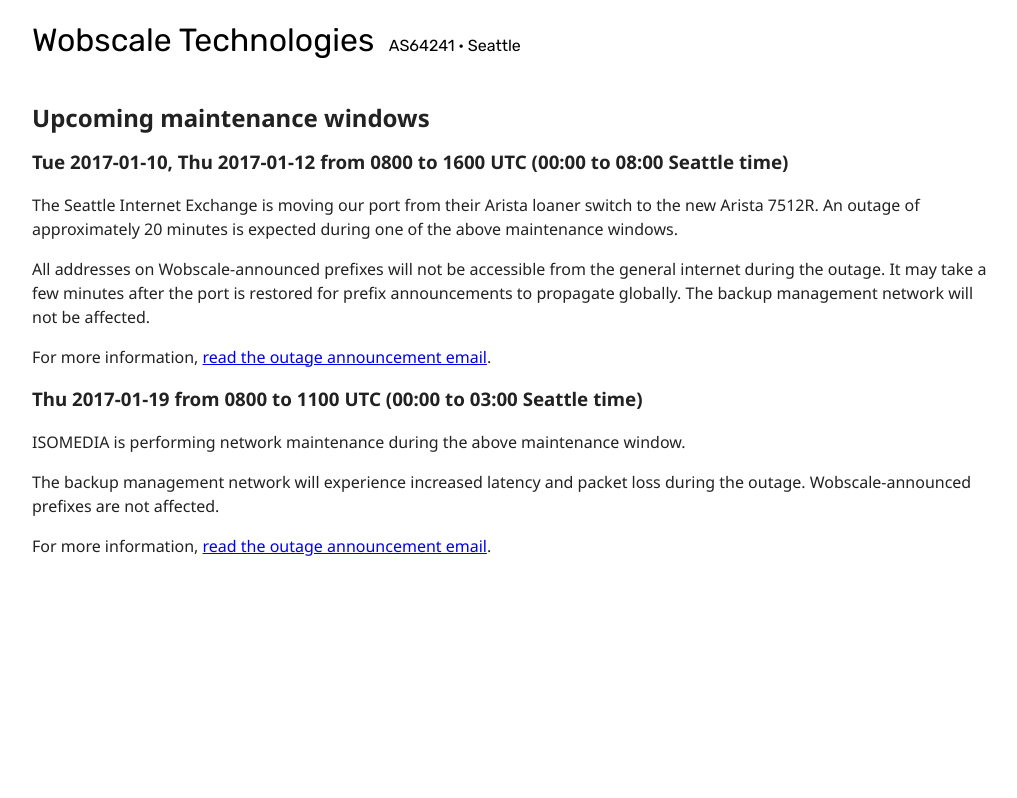
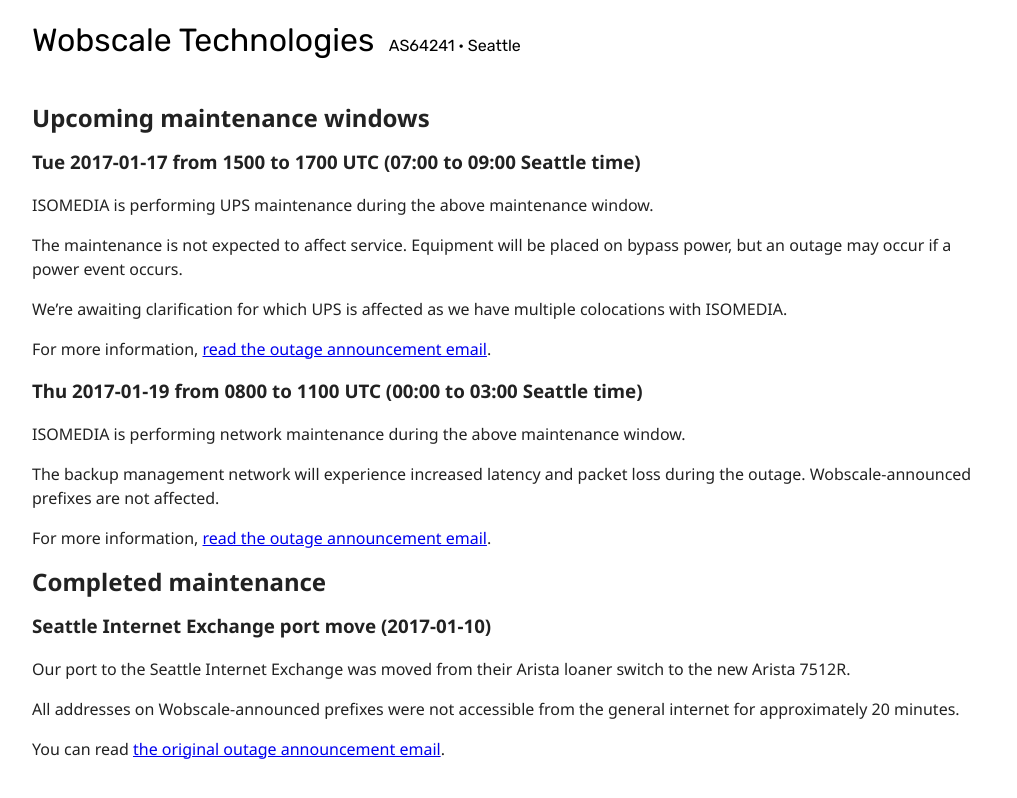
Before and after one commit to wobscale/status.wobscale.website, a Jekyll site: the page built from index.md, in a window 1280 px wide. Shown: the top 798 px of the page, without its empty margins (128-1145 px from the left). Built offline with Jekyll 4.4.1, drawn with Linux system fonts in a browser that asks for light colours; our own code applies the rules of GitHub Pages for plain Markdown files.

Commit message:
Add ISOMEDIA power maintenance window (2017-01-17)

```diff
--- a/index.md
+++ b/index.md
@@ -4,13 +4,15 @@ layout: "default"
 
 ## Upcoming maintenance windows
 
-### Tue 2017-01-10, Thu 2017-01-12 from 0800 to 1600 UTC (00:00 to 08:00 Seattle time)
+### Tue 2017-01-17 from 1500 to 1700 UTC (07:00 to 09:00 Seattle time)
 
-The Seattle Internet Exchange is moving our port from their Arista loaner switch to the new Arista 7512R. An outage of approximately 20 minutes is expected during one of the above maintenance windows.
+ISOMEDIA is performing UPS maintenance during the above maintenance window.
 
-All addresses on Wobscale-announced prefixes will not be accessible from the general internet during the outage. It may take a few minutes after the port is restored for prefix announcements to propagate globally. The backup management network will not be affected.
+The maintenance is not expected to affect service. Equipment will be placed on bypass power, but an outage may occur if a power event occurs.
 
-For more information, [read the outage announcement email](/announce/six-2016-12-29.txt).
+We're awaiting clarification for which UPS is affected as we have multiple colocations with ISOMEDIA.
+
+For more information, [read the outage announcement email](/announce/isomedia-2017-01-13.txt).
 
 ### Thu 2017-01-19 from 0800 to 1100 UTC (00:00 to 03:00 Seattle time)
 
@@ -19,3 +21,13 @@ ISOMEDIA is performing network maintenance during the above maintenance window.
 The backup management network will experience increased latency and packet loss during the outage. Wobscale-announced prefixes are not affected.
 
 For more information, [read the outage announcement email](/announce/isomedia-2016-12-29.txt).
+
+## Completed maintenance
+
+### Seattle Internet Exchange port move (2017-01-10)
+
+Our port to the Seattle Internet Exchange was moved from their Arista loaner switch to the new Arista 7512R.
+
+All addresses on Wobscale-announced prefixes were not accessible from the general internet for approximately 20 minutes.
+
+You can read [the original outage announcement email](/announce/six-2016-12-29.txt).
```
Also changed, not shown: announce/isomedia-2017-01-13.txt (added, +16 -0 lines).
